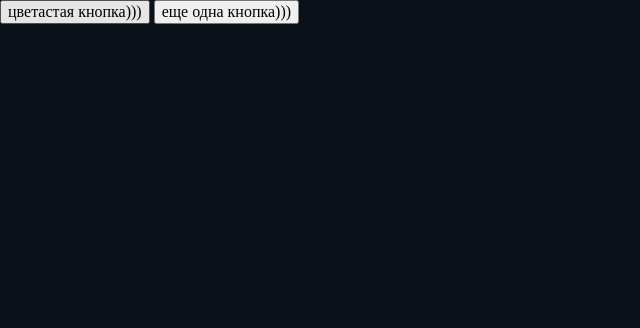
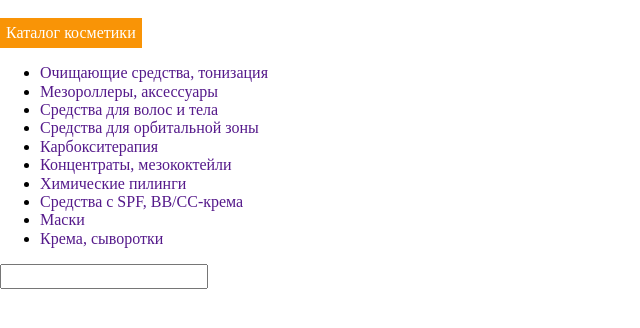
Before and after one commit to AndreyUytov/Krasuny-html, a website built with webpack: page src/index.html in a window 1280 px wide. Shown: the whole page, without its empty margins (0-640 px from the left). Built offline with nearby package versions, Linux system fonts and the light colour scheme; files whose address does not match are found by name.

Commit message:
верстка шапки(незавершена)

```diff
--- a/src/index.html
+++ b/src/index.html
@@ -5,18 +5,75 @@
       <meta name="viewport" content="width=device-width, initial-scale=1.0">
       <meta http-equiv="X-UA-Compatible" content="ie=edge">
       <link rel="stylesheet" type="text/css" href="index.css">
-    <title>WebPackSetup</title>
+      <title>Krasunya-html</title>
     </head>
     <body>
+      <header class="page-header">
+         <div class="page-header__left-block header-left-block">
+           <img class="header-left-block__logo" src="./images/content/KRASUNYA.png" width="140px" height="18px"/>
+           <button class="header-left-block__btn btn" type="button">
+             Каталог косметики
+           </button>
+           <nav class="header-left-block__nav">
+            <ul class="nav-list">
+              <li class="nav-list__item">
+                <a href="">
+                  Очищающие средства, тонизация
+                </a>
+              </li>
+              <li class="nav-list__item">
+                <a href="">
+                  Мезороллеры, аксессуары
+                </a>
+              </li>
+              <li class="nav-list__item">
+                <a href="">
+                  Средства для волос и тела
+                </a>
+              </li>
+              <li class="nav-list__item">
+                <a href="">
+                  Средства для орбитальной зоны
+                </a>
+              </li>
+              <li class="nav-list__item">
+                <a href="">
+                  Карбокситерапия
+                </a>
+              </li>
+              <li class="nav-list__item">
+                <a href="">
+                  Концентраты, мезококтейли
+                </a>
+              </li>
+              <li class="nav-list__item">
+                <a href="">
+                  Химические пилинги
+                </a>
+              </li>
+              <li class="nav-list__item">
+                <a href="">
+                  Средства с SPF, BB/CC-крема
+                </a>
+              </li>
+              <li class="nav-list__item">
+                <a href="">
+                  Маски
+                </a>
+              </li>
+              <li class="nav-list__item">
+                <a href="">
+                  Крема, сыворотки
+                </a>
+              </li>
+            </ul>
+           </nav>
+           <form class="header-left-block__search-form">
+             <input class="search-form__input" type="search" />
+           </form>
+         </div>
+      </header>
 
-    <div id='root'>
-        <button class="color-btn" type="button">
-            цветастая кнопка)))
-        </button>
-        <button class="color-btn2" type="button">
-            еще одна кнопка)))
-        </button>
-    </div>
 
       <script src="js/index.js"></script>
     </body>
--- a/src/styles/scafolding.scss
+++ b/src/styles/scafolding.scss
@@ -1,6 +1,5 @@
 a {
 	text-decoration: none;
-	color: white;
 }
 
 img {
@@ -18,9 +17,7 @@ html {
 }
 
 body {
-	color: white;
 	font-size: 16px;
-	background-color:$behinThema;
 }
 
 .content-box-component {
```
Also changed, not shown: src/images/content/KRASUNYA.png (added). Lines whose indentation alone changed are shown as unchanged.
